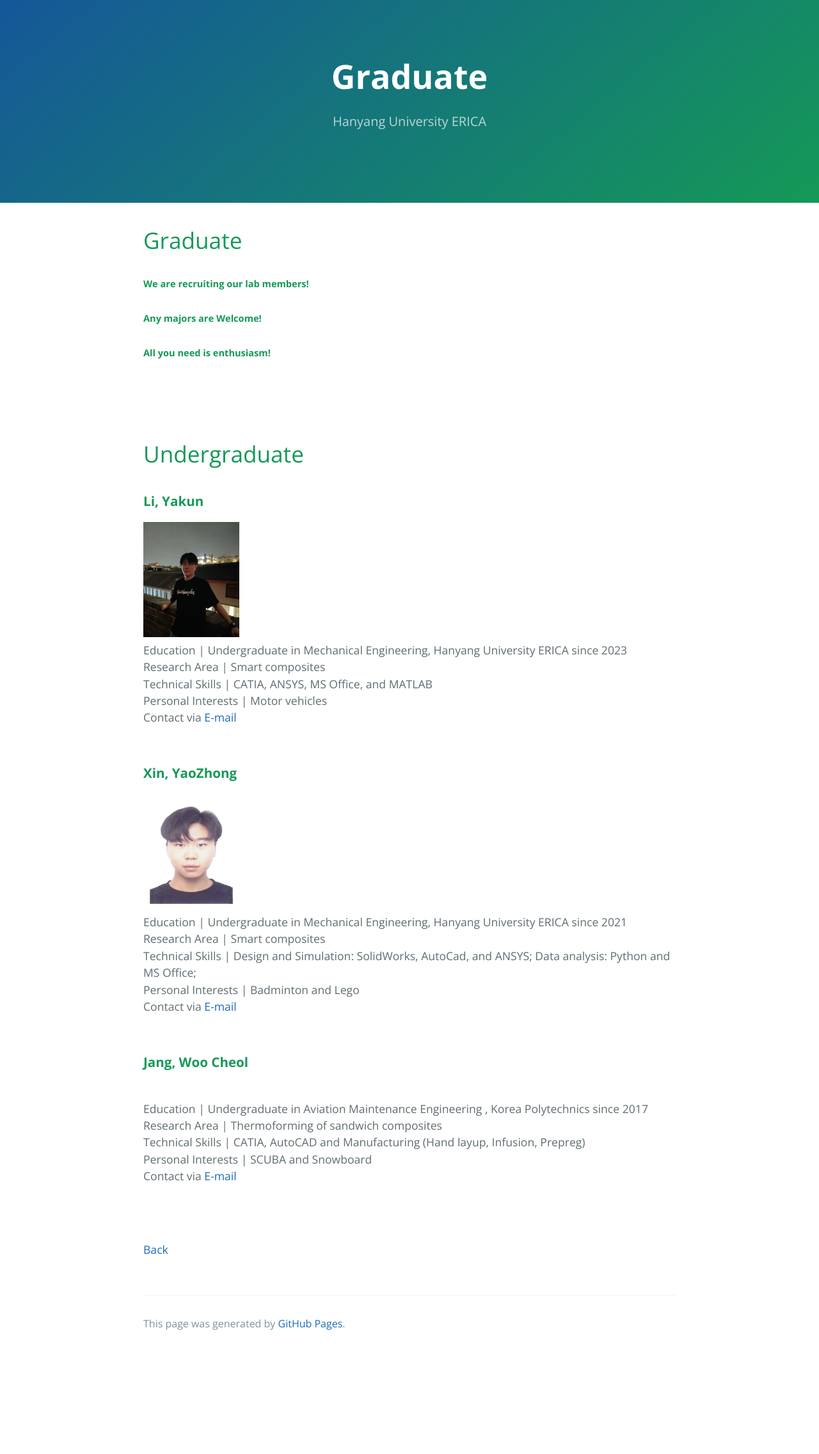
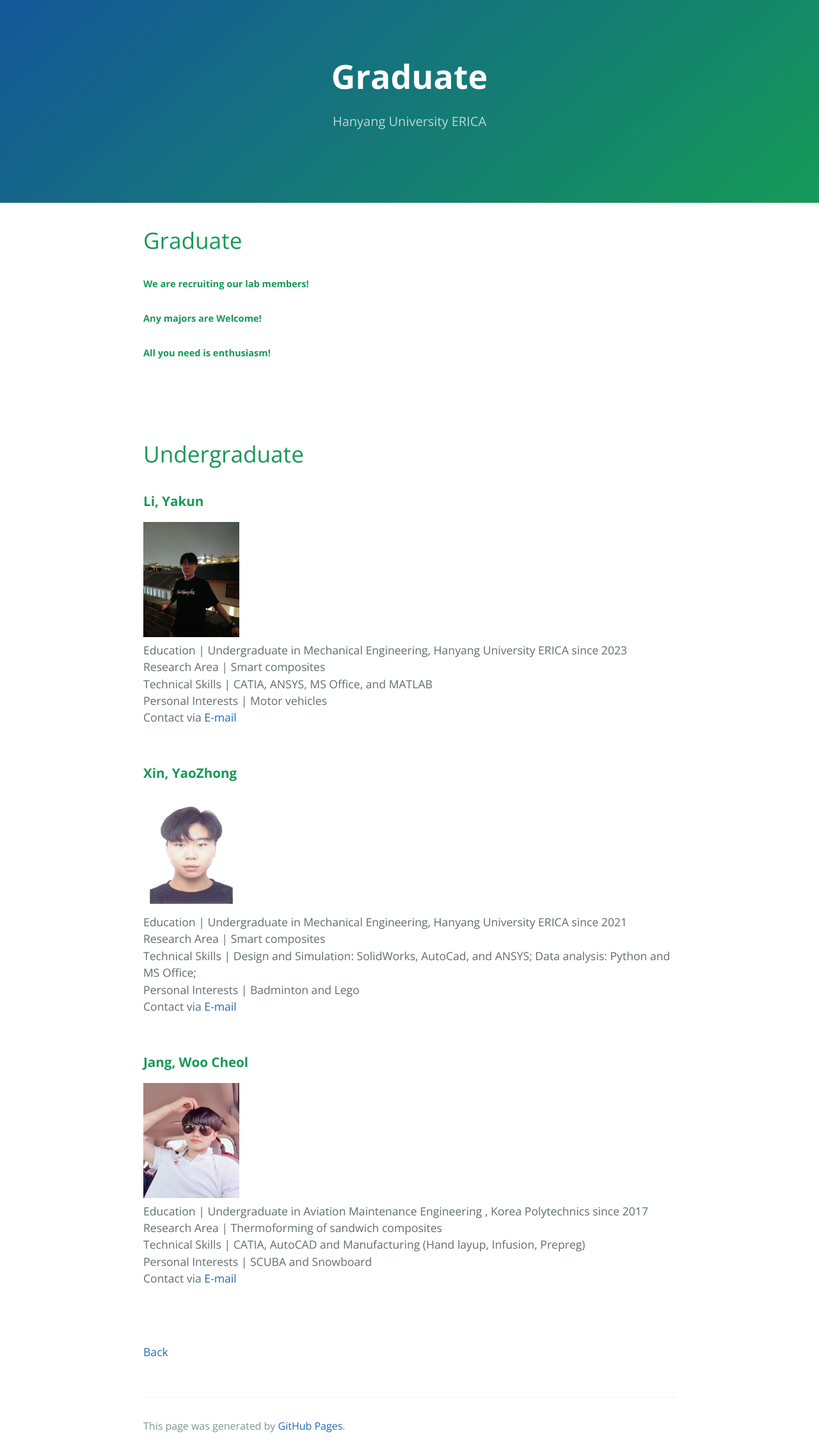
Before and after one commit to rhd1213/rhd1213.github.io, a Jekyll site: the page built from Members.md, in a window 1280 px wide. Shown: the whole page at 64% size. Built offline with Jekyll 4.4.1, drawn with Linux system fonts in a browser that asks for light colours; our own code applies the rules of GitHub Pages for plain Markdown files; before the commit the page ends 2113 px from its top, so only the background shows below that.

Commit message:
Update Members.md

```diff
--- a/Members.md
+++ b/Members.md
@@ -34,7 +34,7 @@ Contact via <a href="mailto:styxhin@hanyang.ac.kr"> E-mail</a> <br>
 
 
 ### **Jang, Woo Cheol**
-<br>
+<img src="assets/css/홈페이지사진_장우철.jpg" alt="Passport" width="150" height="180" > <br>
 Education | Undergraduate in Aviation Maintenance Engineering , Korea Polytechnics since 2017  <br>
 Research Area | Thermoforming of sandwich composites   <br>
 Technical Skills | CATIA, AutoCAD and Manufacturing (Hand layup, Infusion, Prepreg)  <br>
```
